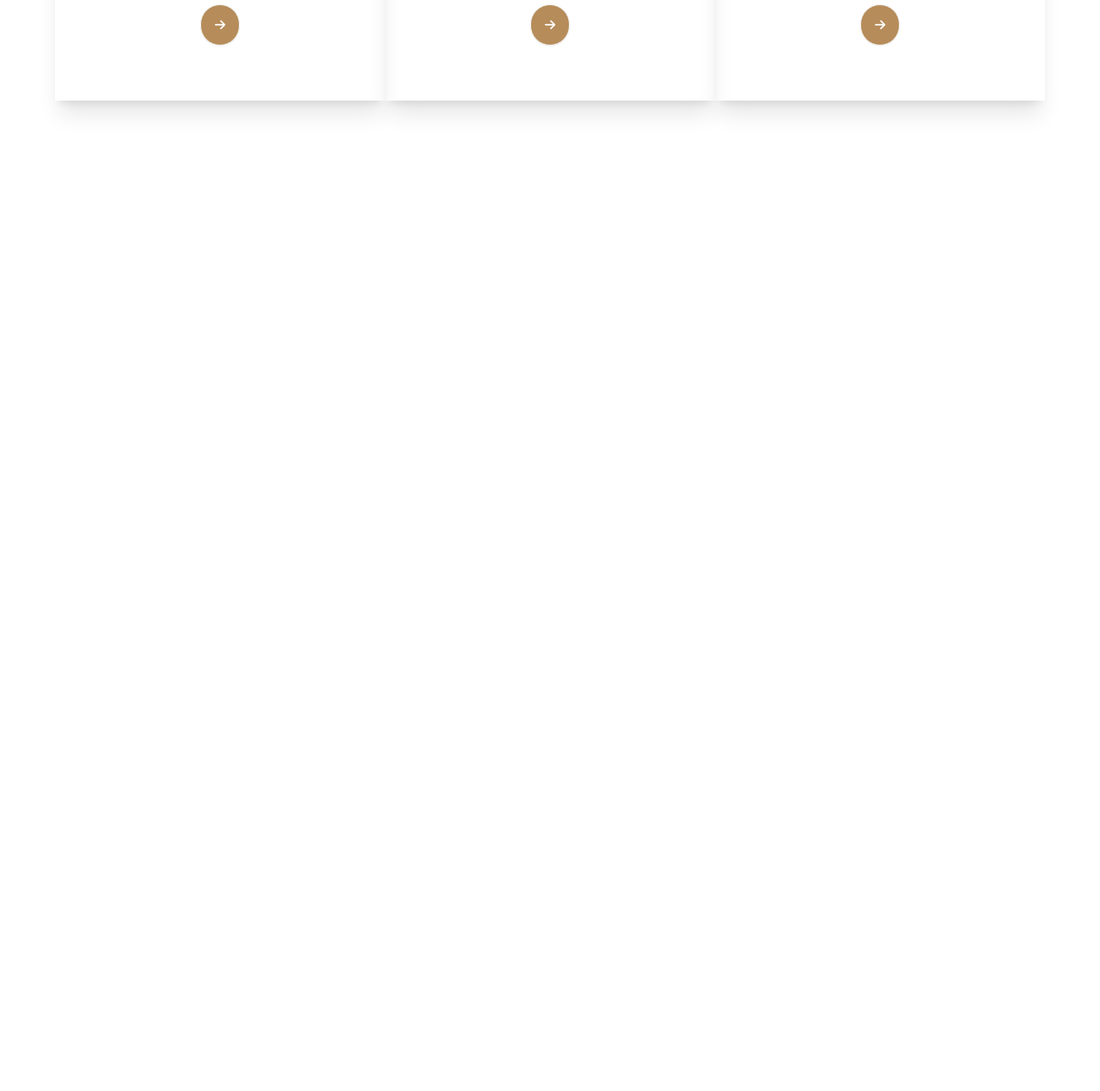
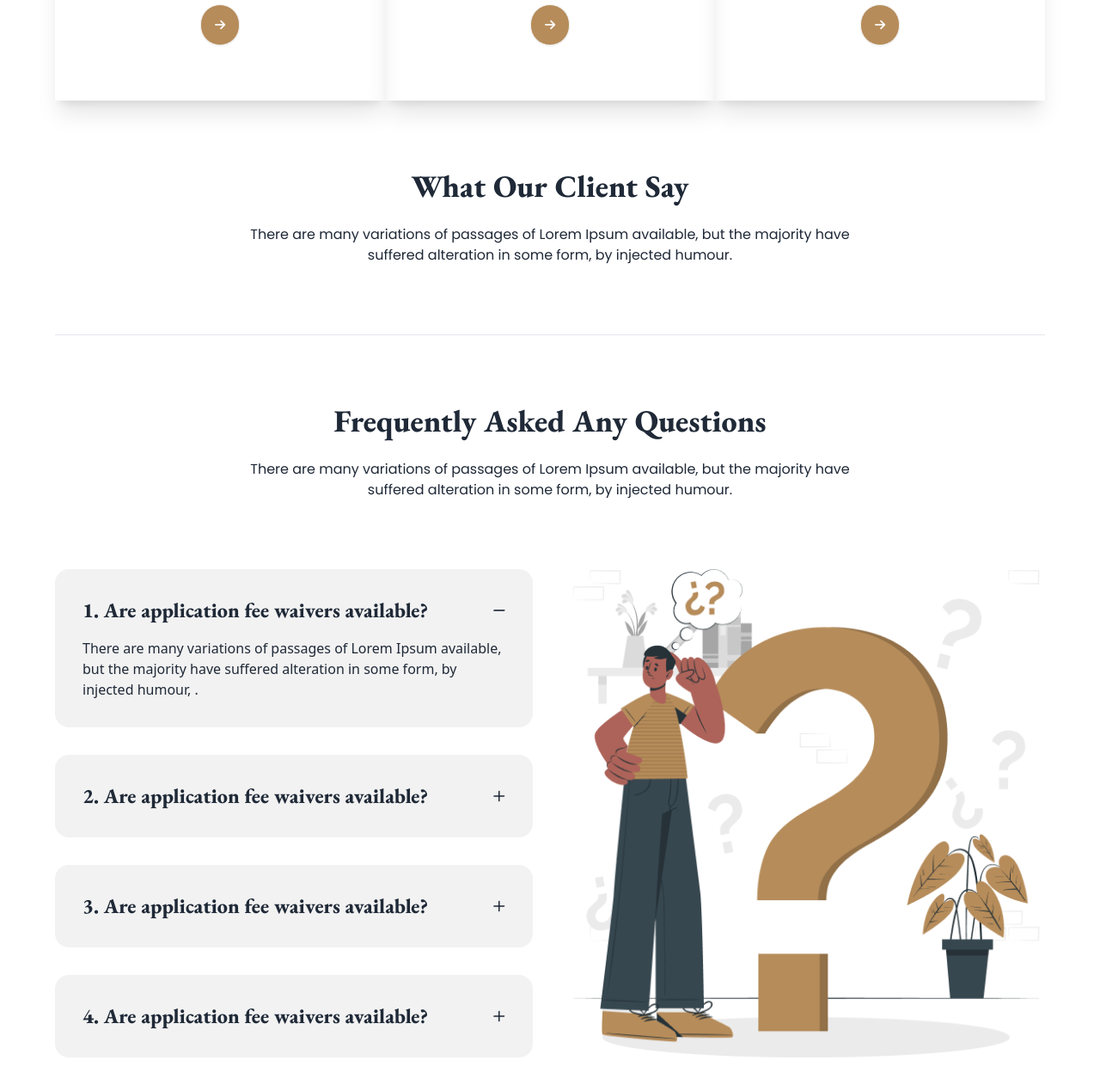
Before and after one commit to AkmolPhero/legal-solution, a plain HTML site: page index.html in a window 1280 px wide. Shown: the part 2029-3298 px from the top of the page at 86% size. Before the commit the page ends 2186 px from the top, so only its background shows below. Drawn offline with nearby package versions, Linux system fonts and the light colour scheme.

Commit message:
created the faq section without client section

```diff
--- a/index.html
+++ b/index.html
@@ -295,6 +295,103 @@
                     </div>
                 </div>
             </section>
+
+            <!-- client section -->
+            <div class="text-center my-20">
+                <h3 class="font-garamond text-4xl mb-6">What Our Client Say</h3>
+                <p class="text-light-gray poppins-regular">There are many variations of passages of Lorem Ipsum
+                    available, but the
+                    majority have
+                    <br> suffered alteration in some form, by injected humour.
+                </p>
+            </div>
+            <hr>
+            <!-- cilent area slider -->
+            <!-- <section>
+                <div class="carousel w-full">
+                    slider 1
+                    <div id="slide1" class="carousel-item relative w-full">
+                        <img src="images/slider-1.jpg" class="w-full" />
+                        <div class="absolute left-5 right-5 top-1/2 flex -translate-y-1/2 transform justify-between">
+                            <a href="#slide3" class="btn btn-circle">❮</a>
+                            <a href="#slide2" class="btn btn-circle">❯</a>
+                        </div>
+                    </div>
+                    slider 2
+                    <div id="slide2" class="carousel-item relative w-full">
+                        <img src="images/slider-2.jpg" class="w-full" />
+                        <div class="absolute left-5 right-5 top-1/2 flex -translate-y-1/2 transform justify-between">
+                            <a href="#slide1" class="btn btn-circle">❮</a>
+                            <a href="#slide3" class="btn btn-circle">❯</a>
+                        </div>
+                    </div>
+                    slider 3
+                    <div id="slide3" class="carousel-item relative w-full">
+                        <img src="images/slider-3.jpg" class="w-full" />
+                        <div class="absolute left-5 right-5 top-1/2 flex -translate-y-1/2 transform justify-between">
+                            <a href="#slide2" class="btn btn-circle">❮</a>
+                            <a href="#slide1" class="btn btn-circle">❯</a>
+                        </div>
+                    </div>
+                </div>
+            </section> -->
+            <!-- faq starts -->
+            <div class="text-center my-20">
+                <h3 class="font-garamond text-4xl mb-6">Frequently Asked Any Questions</h3>
+                <p class="text-light-gray poppins-regular">There are many variations of passages of Lorem Ipsum
+                    available, but the
+                    majority have
+                    <br> suffered alteration in some form, by injected humour.
+                </p>
+            </div>
+            <!-- frequetly asked questions -->
+            <section class="lg:flex gap-10">
+                <div class="lg:w-2/4">
+                    <!-- question 1 -->
+                    <div class="collapse collapse-plus bg-base-200 mb-8 p-4">
+                        <input type="radio" name="my-accordion-3" checked="checked" />
+                        <div class="collapse-title font-garamond text-2xl">1. Are application fee waivers
+                            available?</div>
+                        <div class="collapse-content text-light-gray">
+                            <p>There are many variations of passages of Lorem Ipsum available, but the majority have
+                                suffered alteration in some form, by injected humour, . </p>
+                        </div>
+                    </div>
+                    <!-- question 2 -->
+                    <div class="collapse collapse-plus bg-base-200 mb-8 p-4">
+                        <input type="radio" name="my-accordion-3" />
+                        <div class="collapse-title font-garamond text-2xl">2. Are application fee waivers available?
+                        </div>
+                        <div class="collapse-content text-light-gray">
+                            <p>There are many variations of passages of Lorem Ipsum available, but the majority have
+                                suffered alteration in some form, by injected humour, . </p>
+                        </div>
+                    </div>
+                    <!-- question 3 -->
+                    <div class="collapse collapse-plus bg-base-200 mb-8 p-4">
+                        <input type="radio" name="my-accordion-3" />
+                        <div class="collapse-title font-garamond text-2xl">3. Are application fee waivers available?
+                        </div>
+                        <div class="collapse-content text-light-gray">
+                            <p>There are many variations of passages of Lorem Ipsum available, but the majority have
+                                suffered alteration in some form, by injected humour, . </p>
+                        </div>
+                    </div>
+                    <!-- question 4 -->
+                    <div class="collapse collapse-plus bg-base-200 p-4">
+                        <input type="radio" name="my-accordion-3" />
+                        <div class="collapse-title font-garamond text-2xl">4. Are application fee waivers available?
+                        </div>
+                        <div class="collapse-content text-light-gray">
+                            <p>There are many variations of passages of Lorem Ipsum available, but the majority have
+                                suffered alteration in some form, by injected humour, . </p>
+                        </div>
+                    </div>
+                </div>
+                <div class="flex justify-center lg:w-2/4">
+                    <img src="images/faq.png" alt="">
+                </div>
+            </section>
         </main>
     </body>
     <footer>
```
